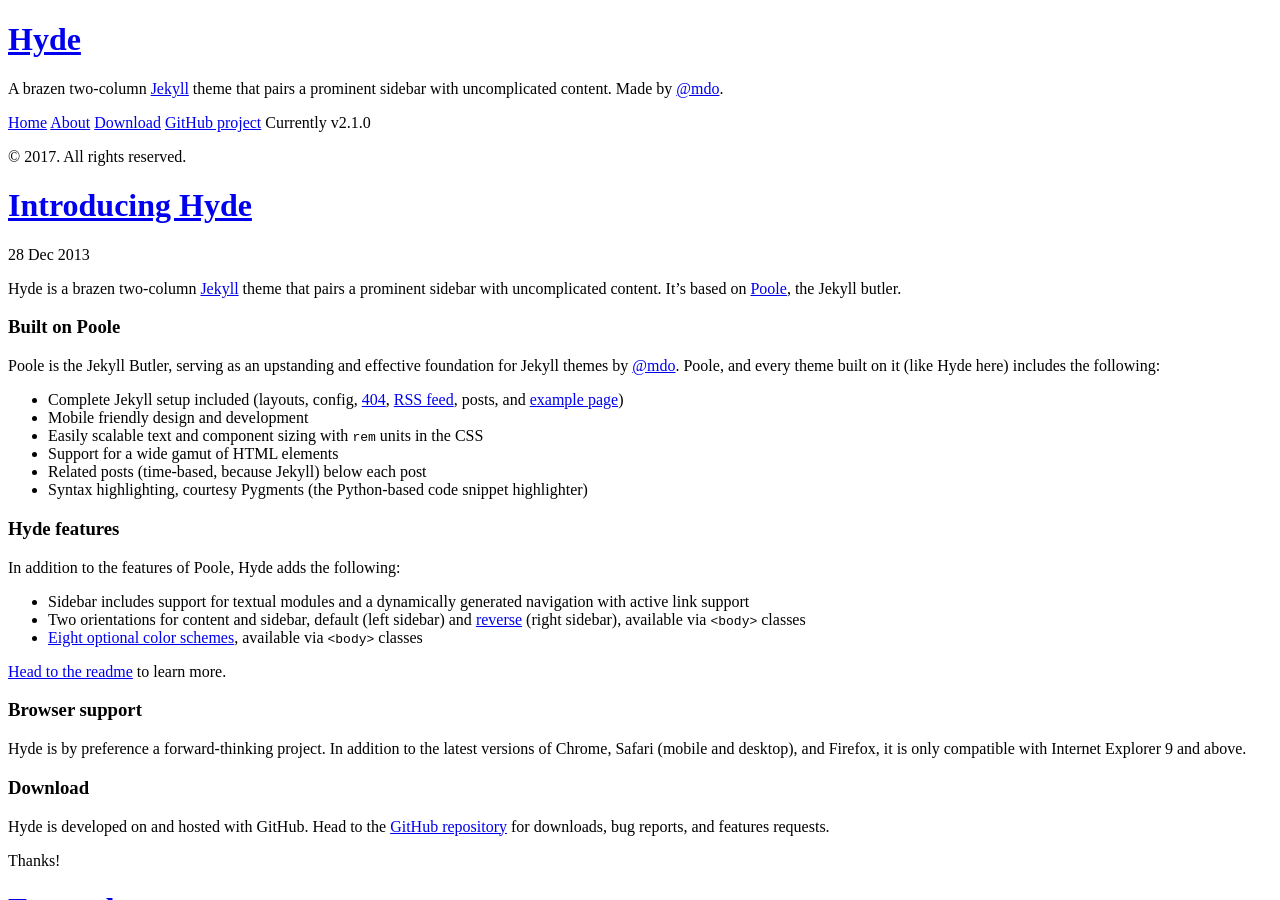
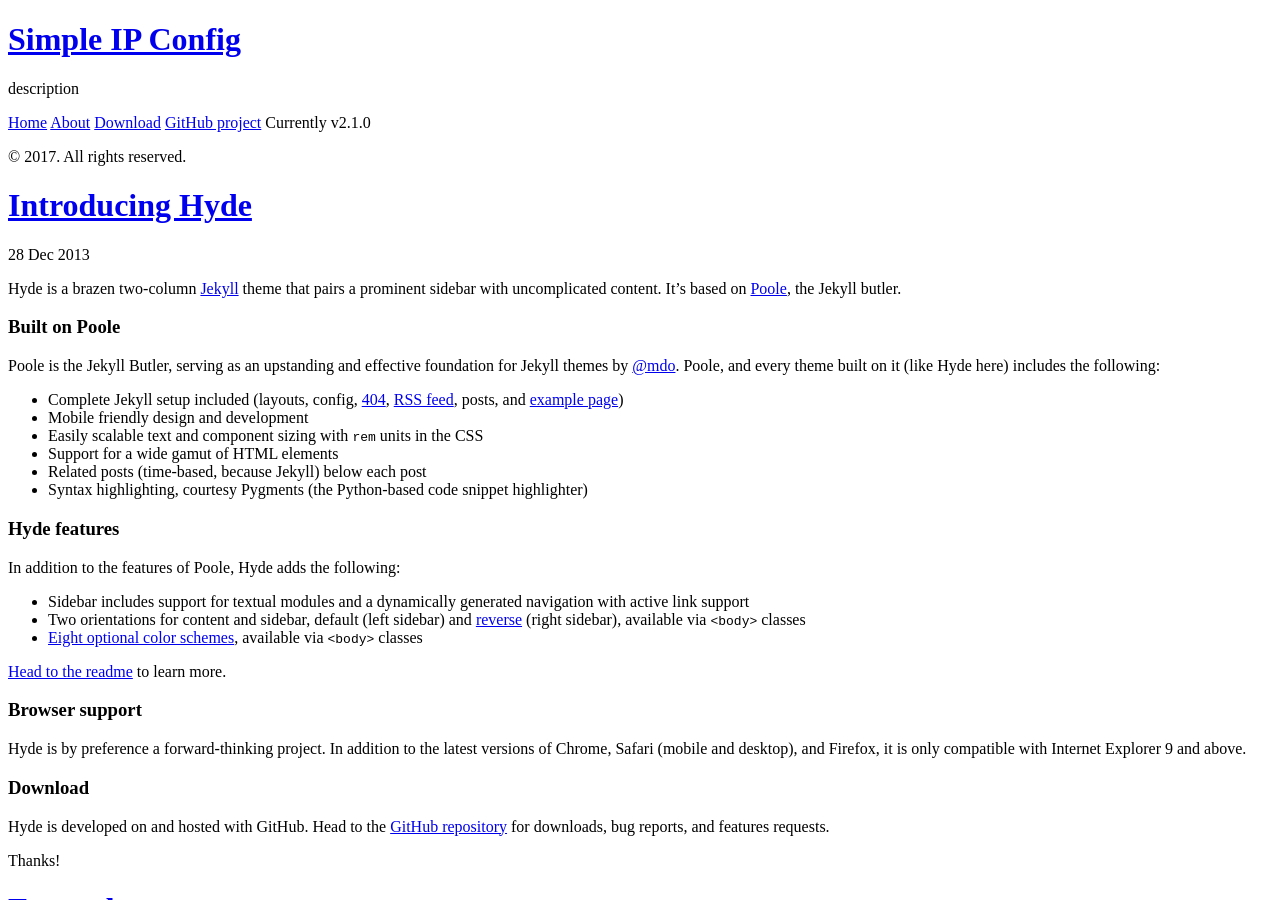
Before and after one commit to KurtisLiggett/Simple-IP-Config, a Jekyll site: the page built from docs/index.html, in a window 1280 px wide and 900 px high. Built offline with Jekyll 4.4.1, drawn with Linux system fonts in a browser that asks for light colours; the list of posts is cut into pages by our own code.

Commit message:
Update _config.yml

```diff
--- a/docs/_config.yml
+++ b/docs/_config.yml
@@ -1,14 +1,8 @@
-# Dependencies
-highlighter:      pygments
-
-# Permalinks
-permalink:        pretty
-
 # Setup
-title:            Hyde
-tagline:          'A Jekyll theme'
-description:      'A brazen two-column <a href="http://jekyllrb.com" target="_blank">Jekyll</a> theme that pairs a prominent sidebar with uncomplicated content. Made by <a href="https://twitter.com/mdo" target="_blank">@mdo</a>.'
-url:              https://kurtisliggett.github.io/Simple-IP-Config/
+title:            Simple IP Config
+tagline:          'IP addresses'
+description:      'description'
+url:              https://kurtisliggett.github.io/Simple-IP-Config
 baseurl:          /
 
 author:
@@ -21,4 +15,4 @@ paginate:         5
 version:          2.1.0
 
 github:
-  repo:           https://github.com/poole/hyde
+  repo:           https://github.com/KurtisLiggett/Simple-IP-Config
```
